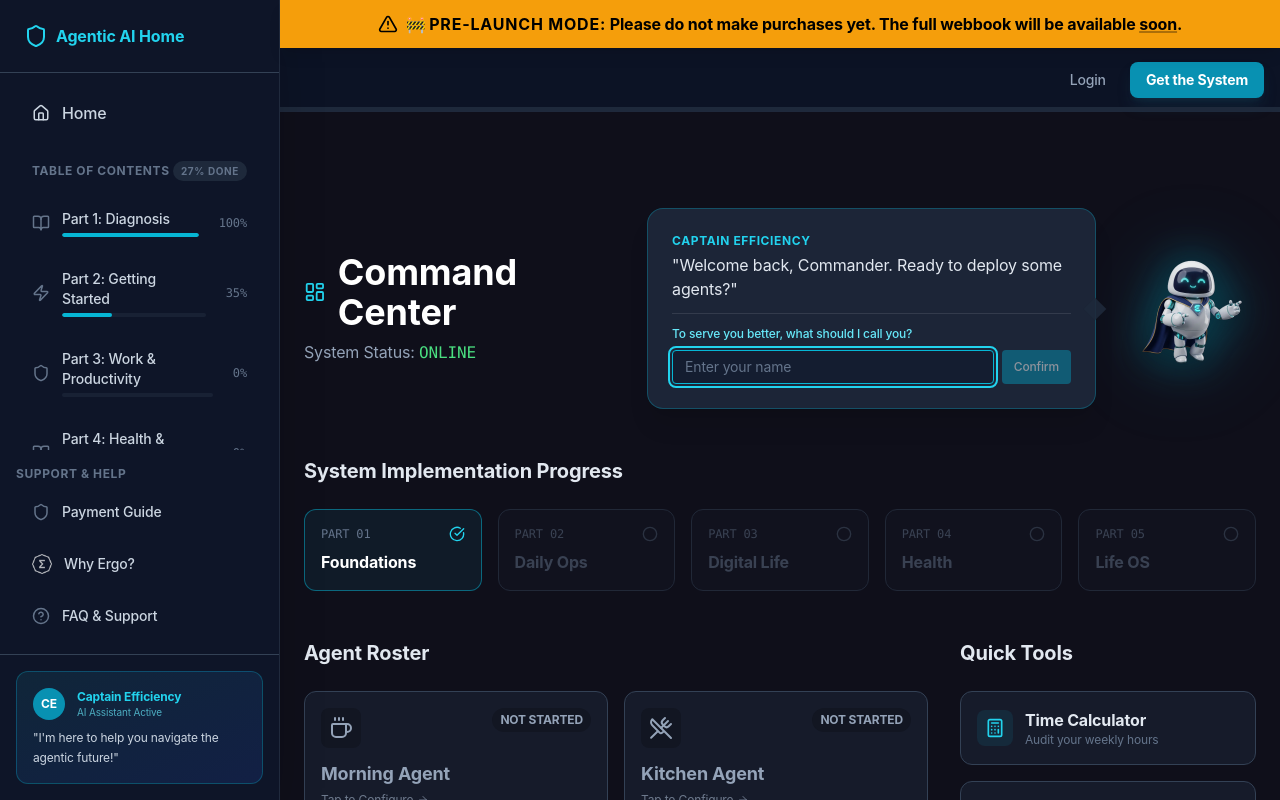
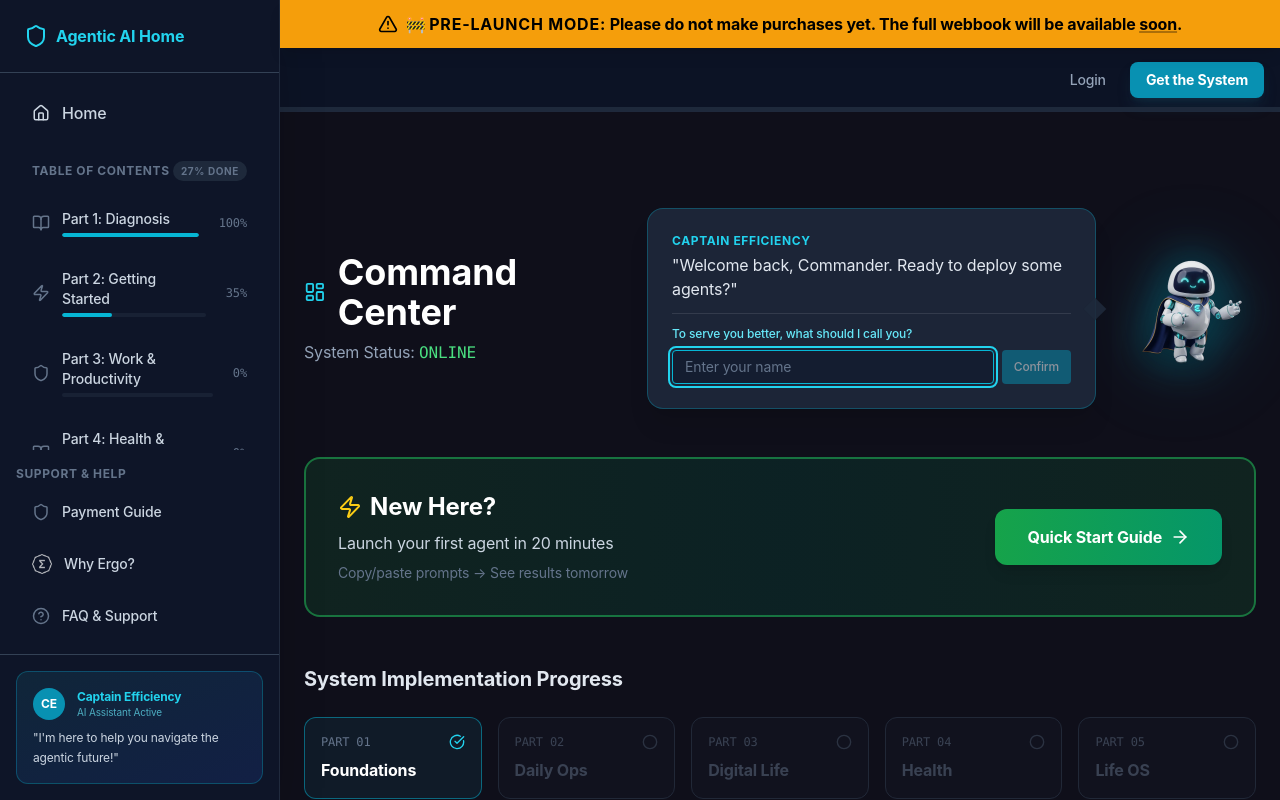
Before and after one commit to agenticaihome/ebook-frontend, a React (Create React App) app: page /dashboard in a window 1280 px wide. Shown: the top 800 px of the page. Built offline with nearby package versions, Linux system fonts and the light colour scheme.

Commit message:
Quick Start Guide - routing + Dashboard integration
Added /quick-start route, added to routeConfig, prominent green banner on Dashboard. Critical for 20M conversion.

```diff
--- a/src/App.js
+++ b/src/App.js
@@ -96,6 +96,9 @@ const AnimatedRoutes = () => {
               </Suspense>
             } />
 
+            {/* Quick Start Guide */}
+            <Route path="/quick-start" element={<PageTransition><routeConfig.quickStart.Component /></PageTransition>} />
+
             {/* Legacy Redirects */}
             <Route path="/part1" element={<PageTransition><routeConfig.part1.Component /></PageTransition>} />
           </Routes>
--- a/src/config/routes.js
+++ b/src/config/routes.js
@@ -23,6 +23,7 @@ export const routeConfig = {
     paymentGuide: createRoute(() => import('../PaymentGuide')),
     ergoGuide: createRoute(() => import('../ErgoGuide')),
     faq: createRoute(() => import('../FAQ')),
+    quickStart: createRoute(() => import('../pages/QuickStart')),
 
     notFound: createRoute(() => import('../pages/NotFoundPage')),
     // Tools
--- a/src/pages/Dashboard.jsx
+++ b/src/pages/Dashboard.jsx
@@ -79,6 +79,27 @@ const Dashboard = () => {
                             size="sm"
                             message="Welcome back, Commander. Ready to deploy some agents?"
                         />
+                    </div>
+
+                    {/* QUICK START BANNER */}
+                    <div className="mb-12 p-8 bg-gradient-to-r from-green-900/30 via-emerald-900/30 to-green-900/30 rounded-2xl border-2 border-green-500/50">
+                        <div className="flex flex-col md:flex-row items-center justify-between gap-6">
+                            <div>
+                                <div className="flex items-center gap-2 mb-2">
+                                    <Zap className="text-yellow-400" size={24} />
+                                    <h2 className="text-2xl font-bold text-white">New Here?</h2>
+                                </div>
+                                <p className="text-slate-300 mb-2">Launch your first agent in 20 minutes</p>
+                                <p className="text-slate-500 text-sm">Copy/paste prompts → See results tomorrow</p>
+                            </div>
+                            <Link
+                                to="/quick-start"
+                                className="inline-flex items-center gap-2 bg-gradient-to-r from-green-600 to-emerald-600 hover:from-green-500 hover:to-emerald-500 text-white px-8 py-4 rounded-xl font-bold transition-all shadow-lg hover:shadow-green-500/50"
+                            >
+                                Quick Start Guide
+                                <ArrowRight size={20} />
+                            </Link>
+                        </div>
                     </div>
 
                     {/* Progress Overview */}
```
